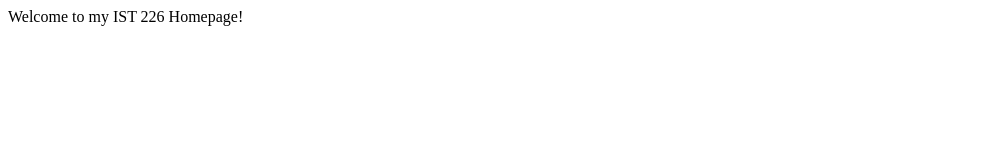
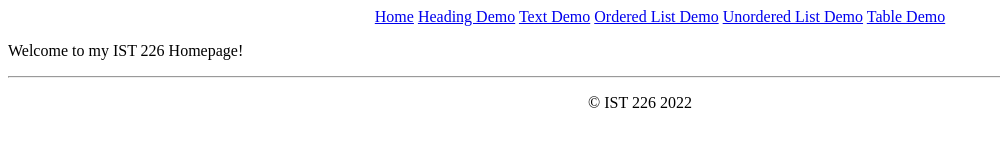
Before and after one commit to swade5508/swade5508.github.io, a plain HTML site: page index.html in a window 1280 px wide. Shown: the whole page, without its empty margins (0-1000 px from the left). Drawn offline with Linux system fonts and the light colour scheme.

Commit message:
Update index.html

```diff
--- a/index.html
+++ b/index.html
@@ -1 +1,31 @@
-Welcome to my IST 226 Homepage!
+<html>
+
+<head>
+<title>My Home Page</title>
+</head>
+
+<body>
+<Center>
+<ul>
+    <a href="Index.html">Home</a>
+    <a href="Heading.html">Heading Demo</a>
+    <a href="Textdemo.html">Text Demo</a>
+    <a href="OrderedList.html">Ordered List Demo</a>
+    <a href="Unorderedlist.html">Unordered List Demo</a>
+    <a href="Tabledemo.html">Table Demo</a>
+</ul>
+</Center>
+
+<P>Welcome to my IST 226 Homepage!</P>
+
+    <footer>
+<center>
+    <hr>
+    <p>&copy; IST 226 2022 </p>
+</center>
+
+    </footer>
+
+</body>
+
+</html>
```
